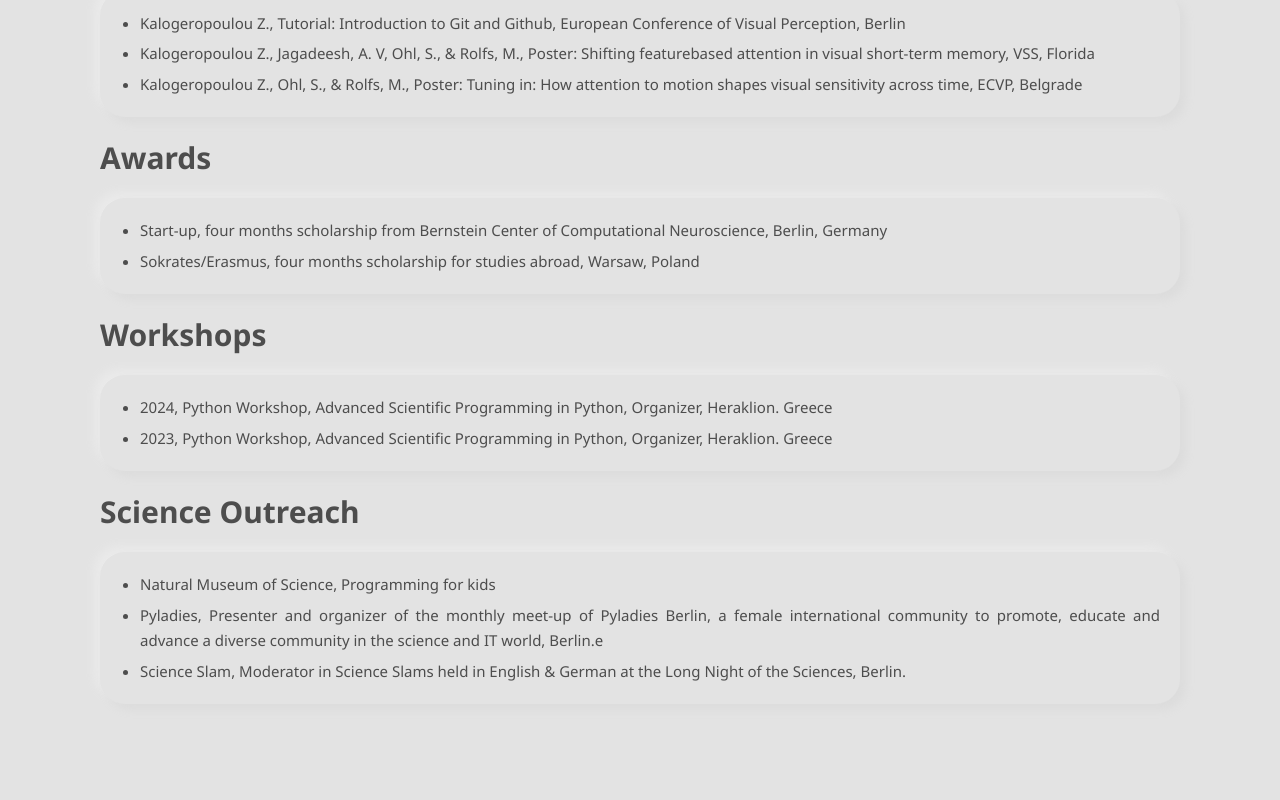
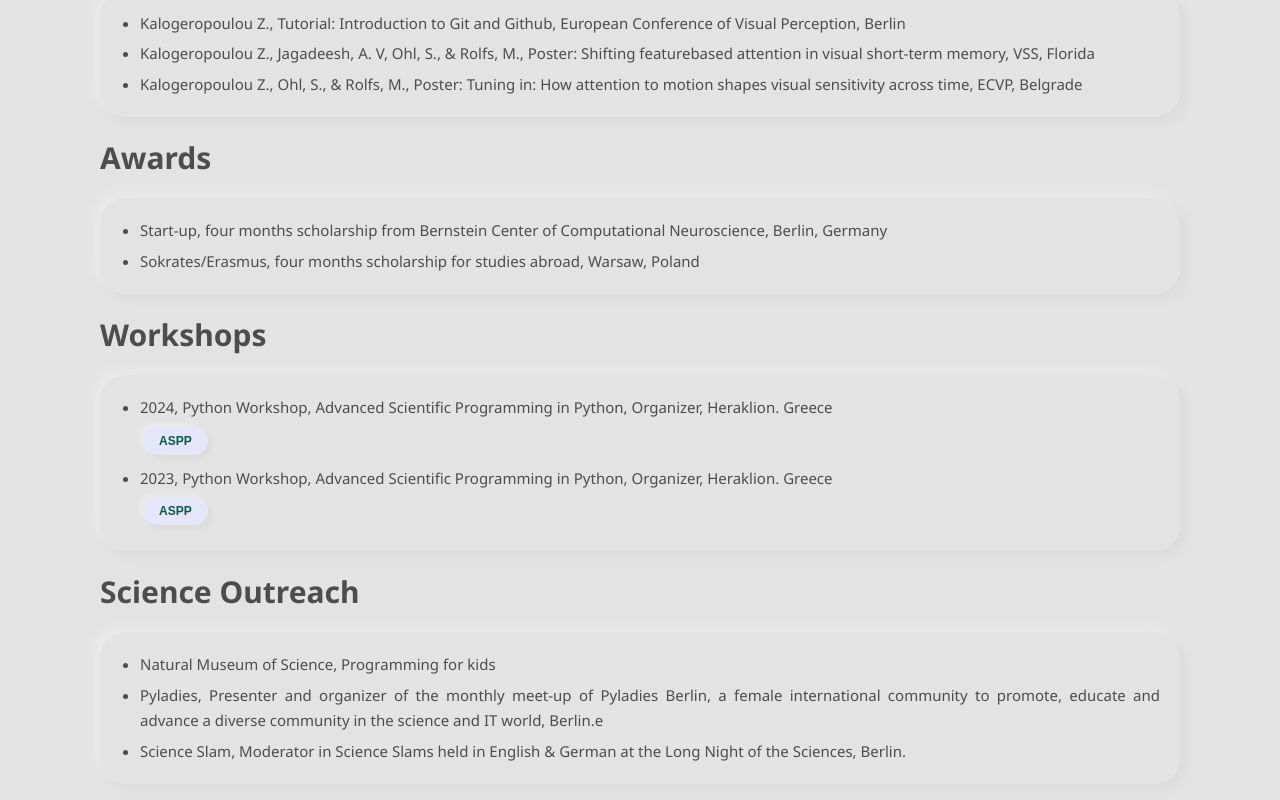
Before and after one commit to zampeta/zampeta.github.io, a plain HTML site: page index.html in a window 1280 px wide. Shown: the part 2155-2955 px from the top of the page. Before the commit the page ends 2879 px from the top, so only its background shows below. Drawn offline with nearby package versions, Linux system fonts and the light colour scheme.

Commit message:
ASPP button

```diff
--- a/index.html
+++ b/index.html
@@ -175,11 +175,13 @@
         <div class="container">
             <ul>
                 <li>2024, Python Workshop, Advanced Scientific Programming in Python, Organizer, Heraklion.
-Greece</li>
+                    Greece</li>
+                <button class="button_small" onclick="window.location.href='https://aspp.school/'">ASPP</button>
             </ul>
             <ul>
                 <li>2023, Python Workshop, Advanced Scientific Programming in Python, Organizer, Heraklion.
-Greece</li>
+                    Greece</li>
+                <button class="button_small" onclick="window.location.href='https://aspp.school/'">ASPP</button>
             </ul>
         </div>
     </div>
```
